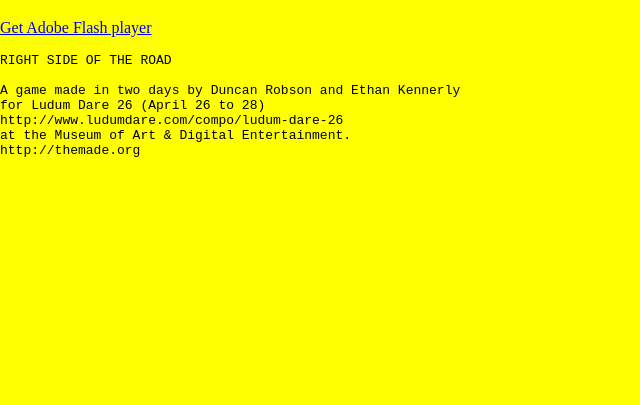
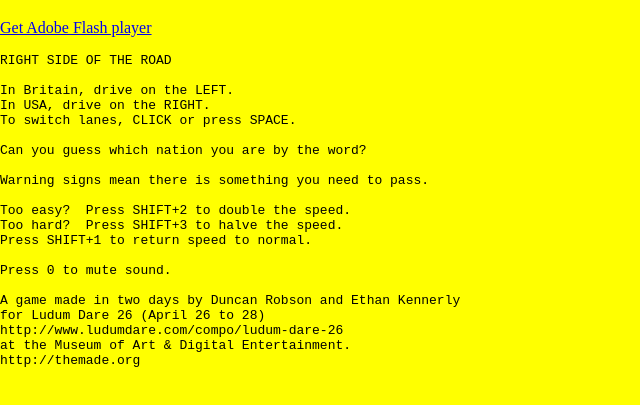
Before and after one commit to ethankennerly/minimalism, a plain HTML site: page bin/index.html in a window 1280 px wide. Shown: the part 61-466 px from the top of the page, without its empty margins (0-640 px from the left). Drawn offline with Linux system fonts and the light colour scheme.

Commit message:
4 columns.

```diff
--- a/bin/index.html
+++ b/bin/index.html
@@ -41,6 +41,20 @@
 <pre>
 RIGHT SIDE OF THE ROAD
 
+In Britain, drive on the LEFT.
+In USA, drive on the RIGHT.
+To switch lanes, CLICK or press SPACE.
+
+Can you guess which nation you are by the word?
+
+Warning signs mean there is something you need to pass.
+
+Too easy?  Press SHIFT+2 to double the speed.
+Too hard?  Press SHIFT+3 to halve the speed.
+Press SHIFT+1 to return speed to normal.
+
+Press 0 to mute sound.
+
 A game made in two days by Duncan Robson and Ethan Kennerly
 for Ludum Dare 26 (April 26 to 28)
 http://www.ludumdare.com/compo/ludum-dare-26
```
Also changed, not shown: minimalism.txt, 7 other files.
